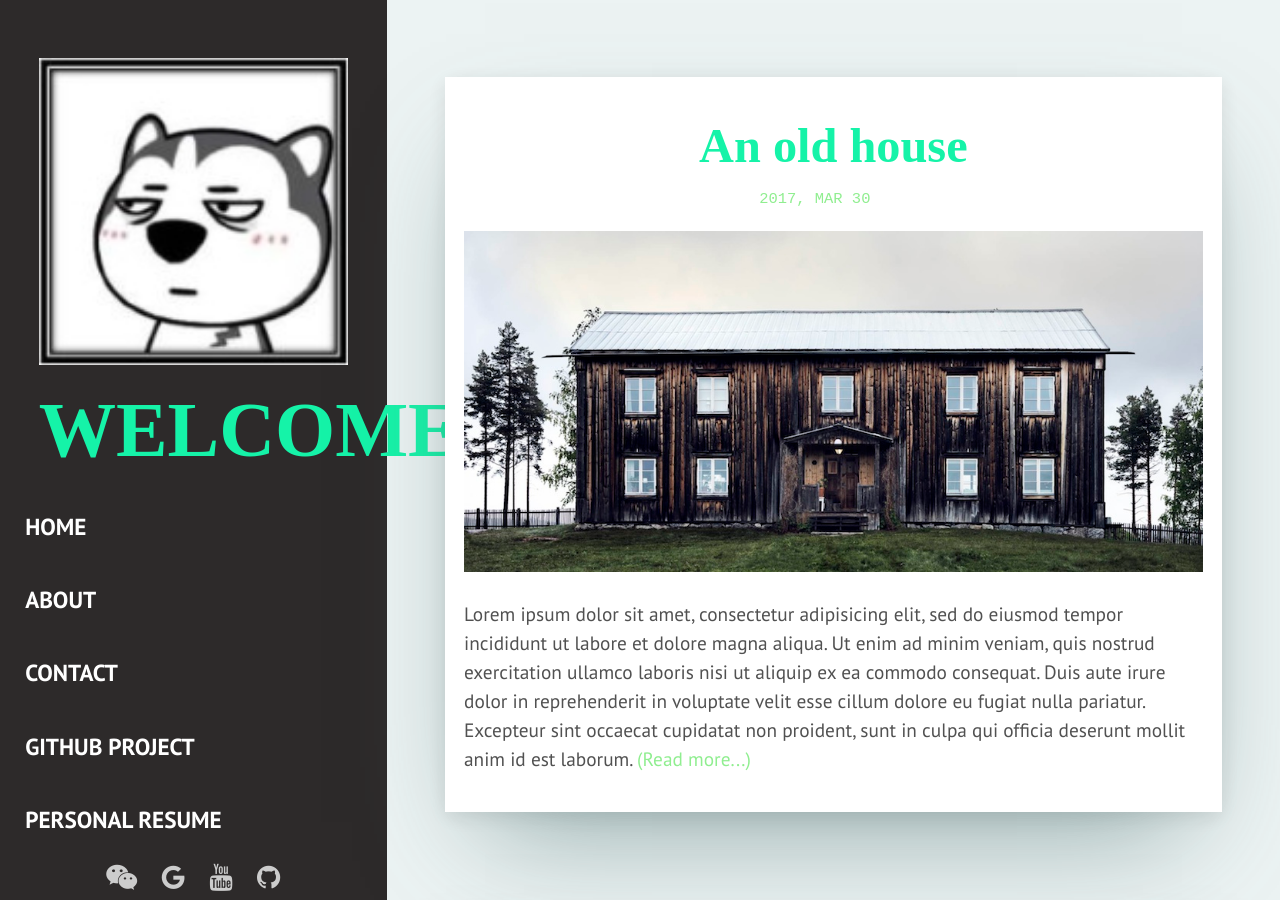
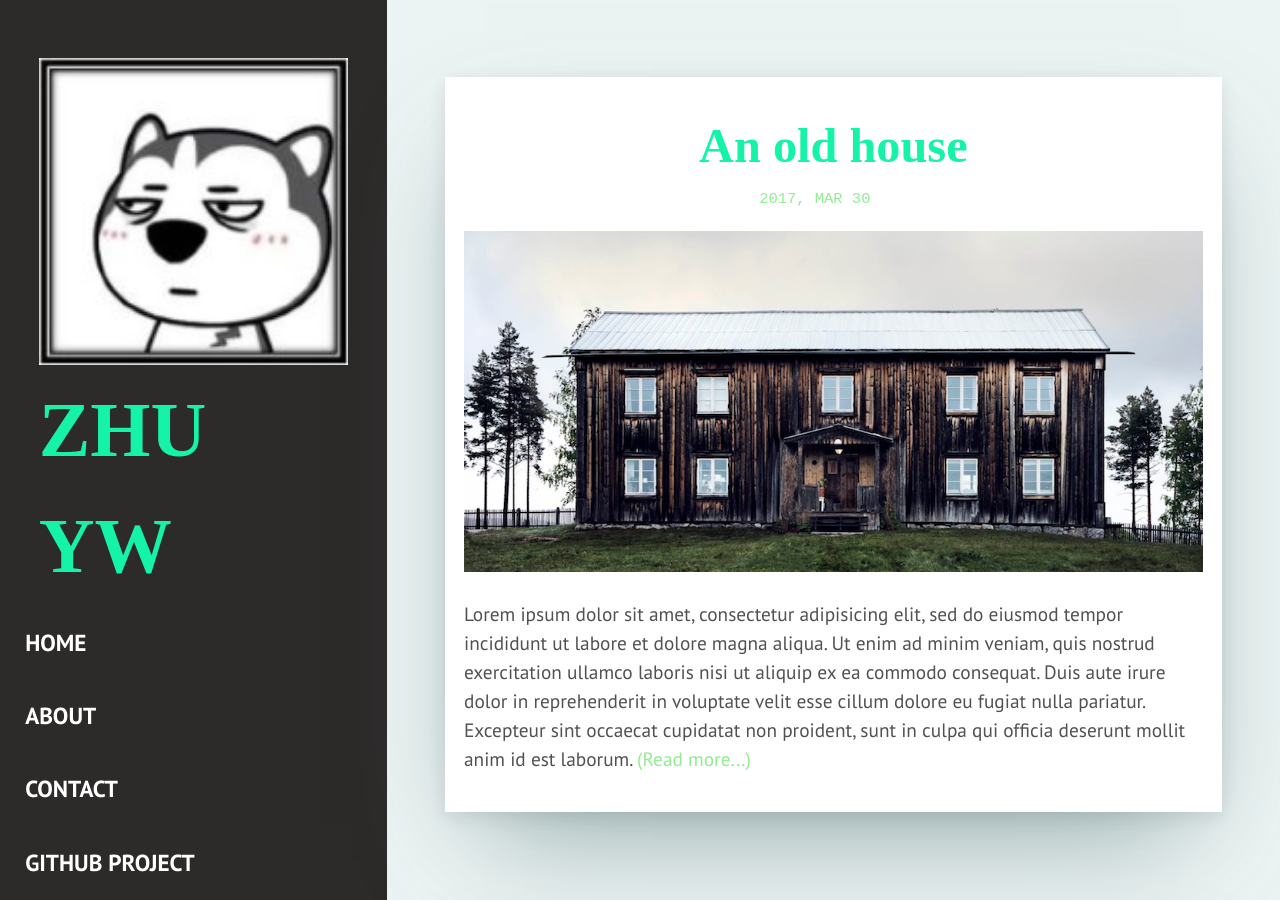
Before and after one commit to zywok/zywok.github.io, a Jekyll site: the page built from index.html, in a window 1280 px wide and 900 px high. Built offline with Jekyll 4.4.1, drawn with Linux system fonts in a browser that asks for light colours; some web fonts are replaced; the list of posts is cut into pages by our own code.

Commit message:
Update _config.yml

```diff
--- a/_config.yml
+++ b/_config.yml
@@ -1,5 +1,5 @@
 # Profile information
-name: welcome
+name: ZHU YW
 title: Zhu Yuewen's HomePage
 description: > # this means to ignore newlines until "baseurl:"
   Write an awesome description for your new site here. You can edit this
```
